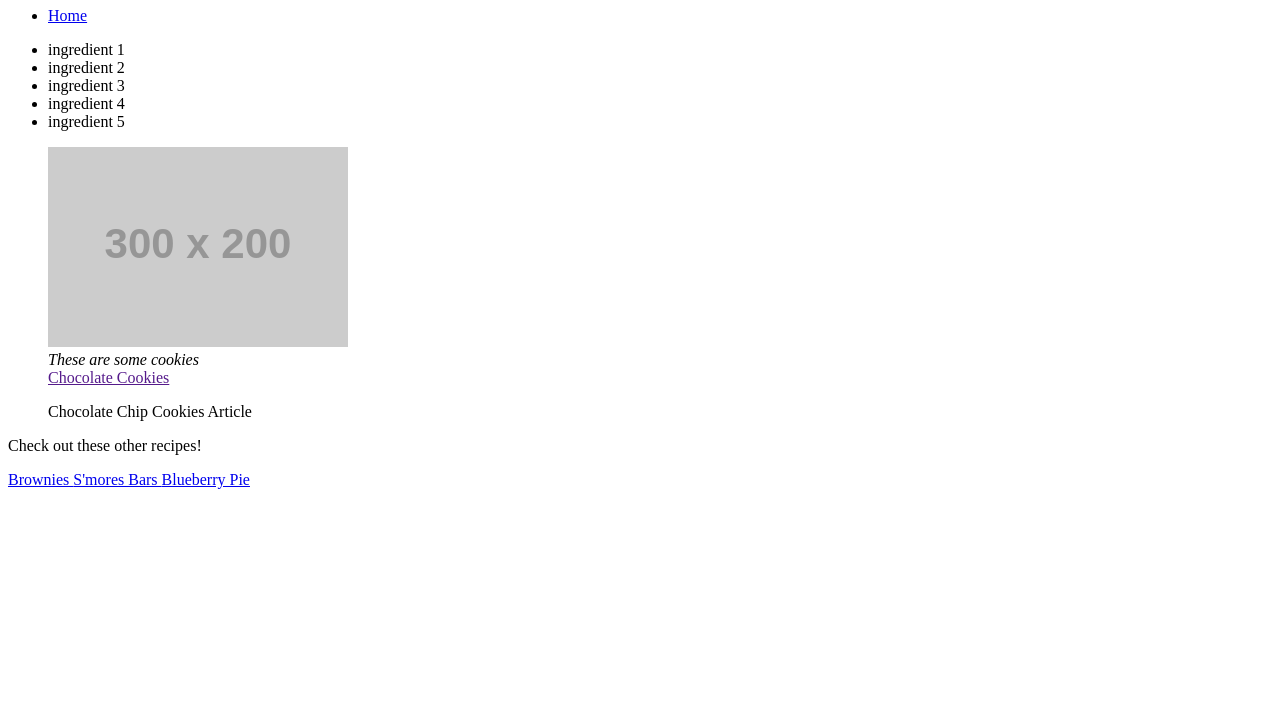
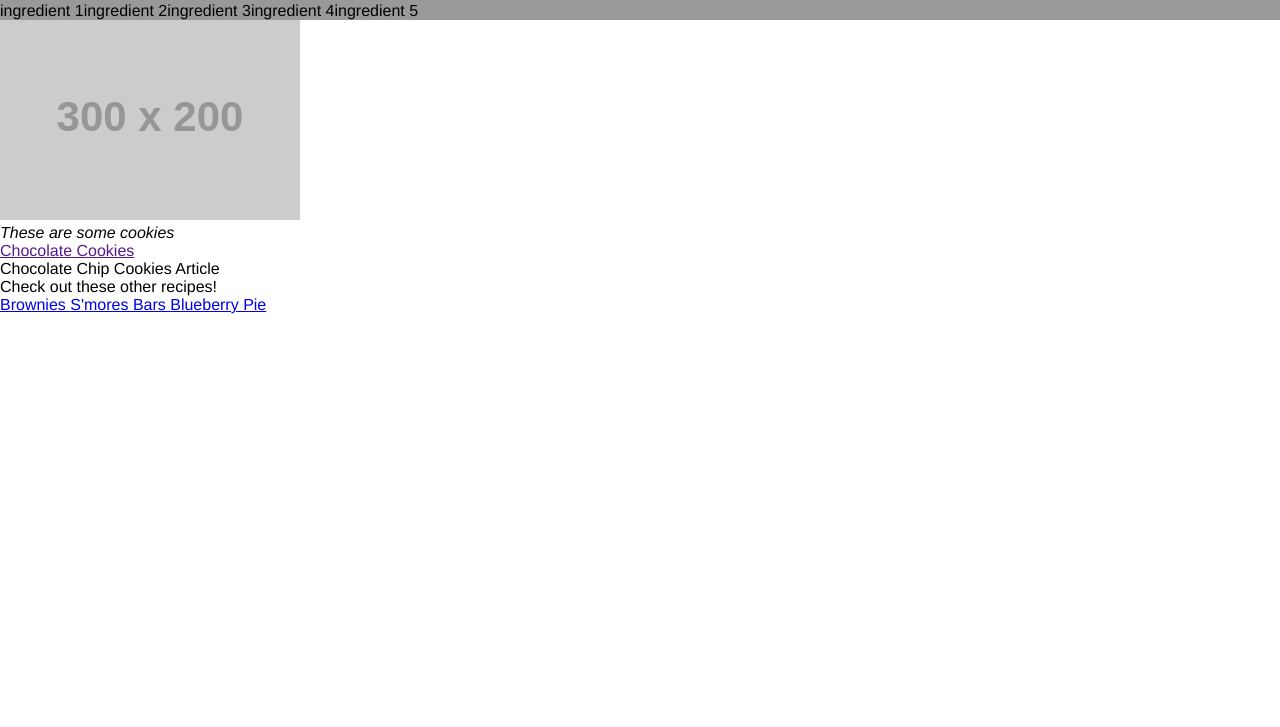
Before and after one commit to akisegis/WebDevCW, a plain HTML site: page Week_3/homework/index.html in a window 1280 px wide. Shown: the part 73-800 px from the top of the page. Drawn offline with Linux system fonts and the light colour scheme; placeholder pictures from the web are drawn by us.

Commit message:
Update index.html

```diff
--- a/Week_3/homework/index.html
+++ b/Week_3/homework/index.html
@@ -11,7 +11,54 @@
     <meta name="keywords" content="HTML, Semantic HTML, Educational" />
     <meta name="author" content="Aki" />
   </head>
+ <style type="text/css">
+      * {
+        margin: 0;
+        padding: 0;
+        /* remove everything there is an automatic 8px margin */
+      }
 
+      body{
+        font-family: "Helvetica", Arial, sans-serif;
+        /* it will grab the first availible font. helvetica might not be on the pc so arial is there and if arial isnt then any sans-serif*/
+      }
+
+      ul{
+        /* remove all bulletpoints */
+        list-style-type: none;
+        overflow: hidden; /* clips text that goes out of the bounds of set divs */
+        background-color: #999; /* you can use three digits to represent hexcodes that are six of the same character */
+        /* make parent elements font size 0 to use in-line block */
+        font-size: 0;
+      }
+
+      li{
+        display: inline-block;
+        font-size: 1rem; /* 1 rem = 16px */
+      }
+
+      li a{
+        display: block; /* make sure the link's clickable area is bigger than the text */
+        text-align: center;
+        width: 100px;
+        padding: 10px;
+        text-decoration: none; /* removes the underline under link text */
+        color: #333; /* changes font color of the links */
+
+      }
+
+      li a.active{
+        /* since it has three tags, it weighs heavier */
+        background-color: #888;
+      }
+
+      li a:hover{
+        background-color: #111;
+        color: #FFF;
+
+      }
+
+    </style>
   <body>
     <header>
       <h1> Aki's Bakery </h1>
```
